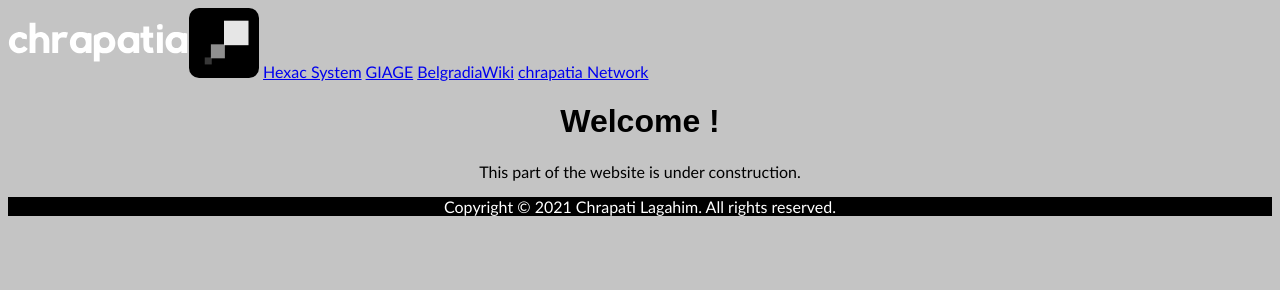
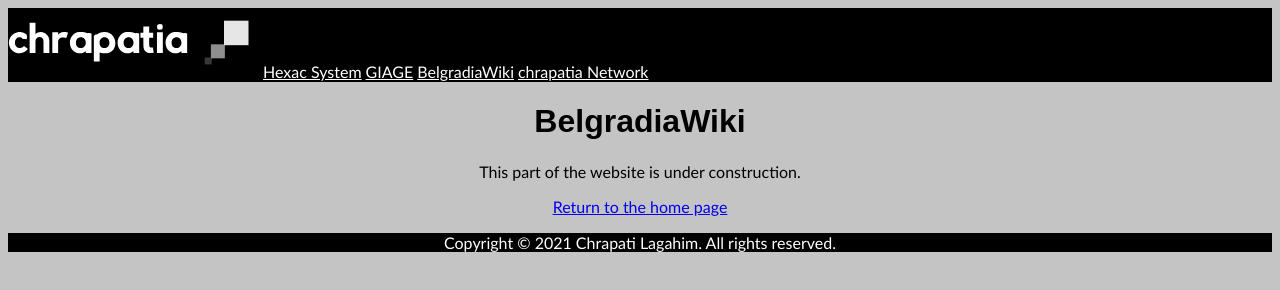
Before and after one commit to chrapatia-organization/chrapatia-organization.github.io, a plain HTML site: page software/belgradiawiki.html in a window 1280 px wide. Drawn offline with Linux system fonts and the light colour scheme; files that its build step writes are made by us from their sources.

Commit message:
Edited sub page with correct title

```diff
--- a/software/belgradiawiki.html
+++ b/software/belgradiawiki.html
@@ -2,20 +2,23 @@
 <html>
     <meta charset="utf-8">
     <head>
-        <title>chrapatia - Welcome</title>
+        <title>chrapatia - BelgradiaWiki</title>
         <link rel="shortcut icon" href="../assets/favicon.ico" type="image/x-icon">
-        <link rel="stylesheet" href="main.css">
-        <div id="navbar" style="position: relative;">
-            <a href="../index.html"><img class="chrapatia-icon" src="../assets/navbar/icon_index.svg" alt="chrapatia_logo"></a>
-            <a href="../software/hexac.html">Hexac System</a>
-            <a href="../software/giage.html">GIAGE</a>
-            <a href="../software/belgradiawiki.html">BelgradiaWiki</a>
-            <a href="../software/chrapatianetwork.html">chrapatia Network</a>
-        </div>
+        <link rel="stylesheet" href="../main.css">
     </head>
     <body style="background-color: #c4c4c4;">
-        <h1 style="text-align: center;">Welcome !</h1>
-        <p style="text-align: center;">This part of the website is under construction.</p>
+        <div id="navbar" style="position: relative; background-color: black;">
+            <a href="../index.html" style="color: white;"><img class="chrapatia-icon" src="../assets/navbar/icon_index.svg" alt="chrapatia_logo"></a>
+            <a href="hexac.html" style="color: white;">Hexac System</a>
+            <a href="giage.html" style="color: white;">GIAGE</a>
+            <a href="belgradiawiki.html" style="color: white;">BelgradiaWiki</a>
+            <a href="chrapatianetwork.html" style="color: white;">chrapatia Network</a>
+        </div>
+		<div class="test" style="text-align: center;">
+            <h1>BelgradiaWiki</h1>
+           <p>This part of the website is under construction.</p>
+           <a href="../index.html">Return to the home page</a>
+   </div>
     </body>
     <footer style="background-color: black;">
         <p style="text-align: center; color: white;">Copyright © 2021 Chrapati Lagahim. All rights reserved.</p>
```
Also changed, not shown: index.html (+7 -7 lines), software/chrapatianetwork.html (+13 -13 lines), software/giage.html (+14 -11 lines), software/hexac.html (+14 -11 lines).
